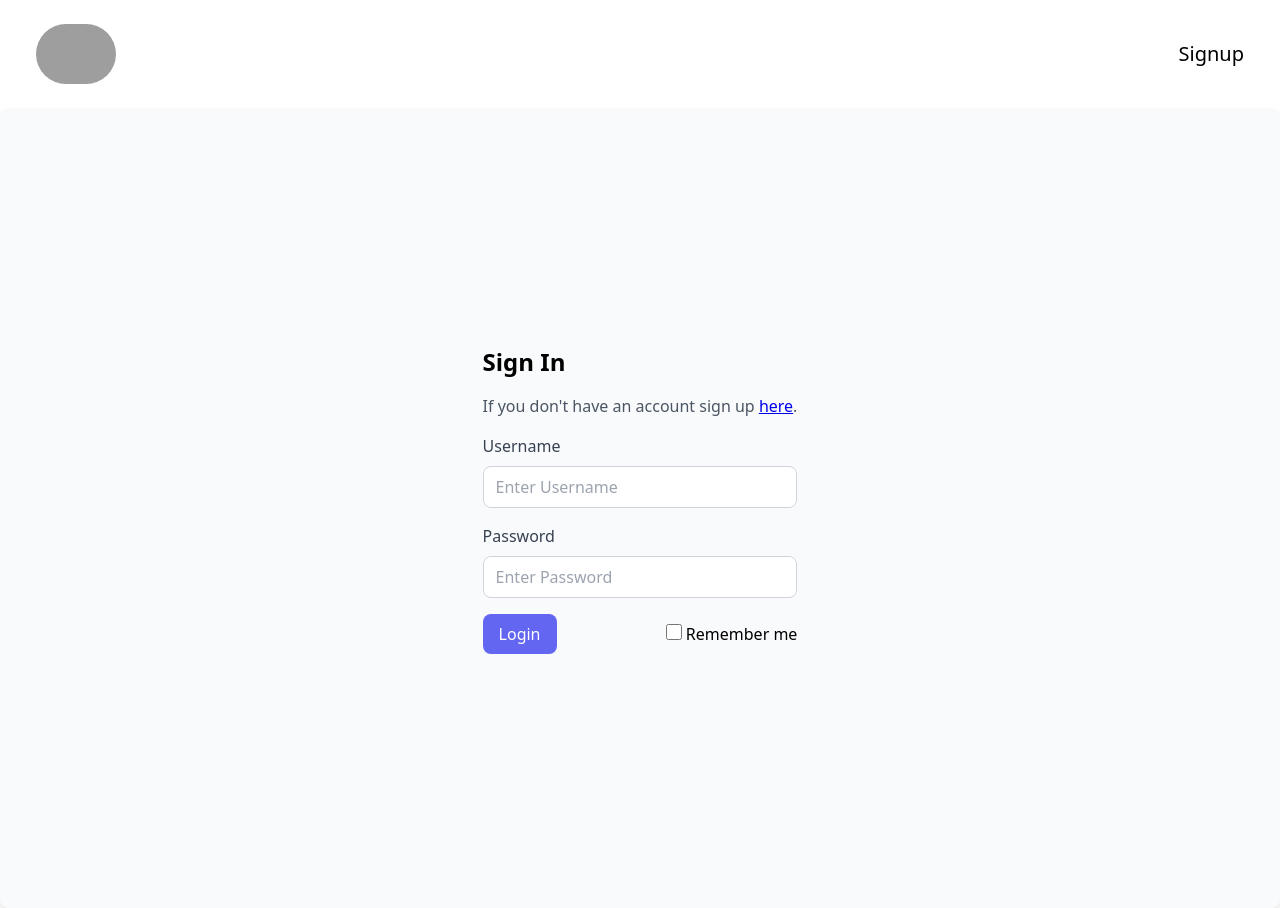
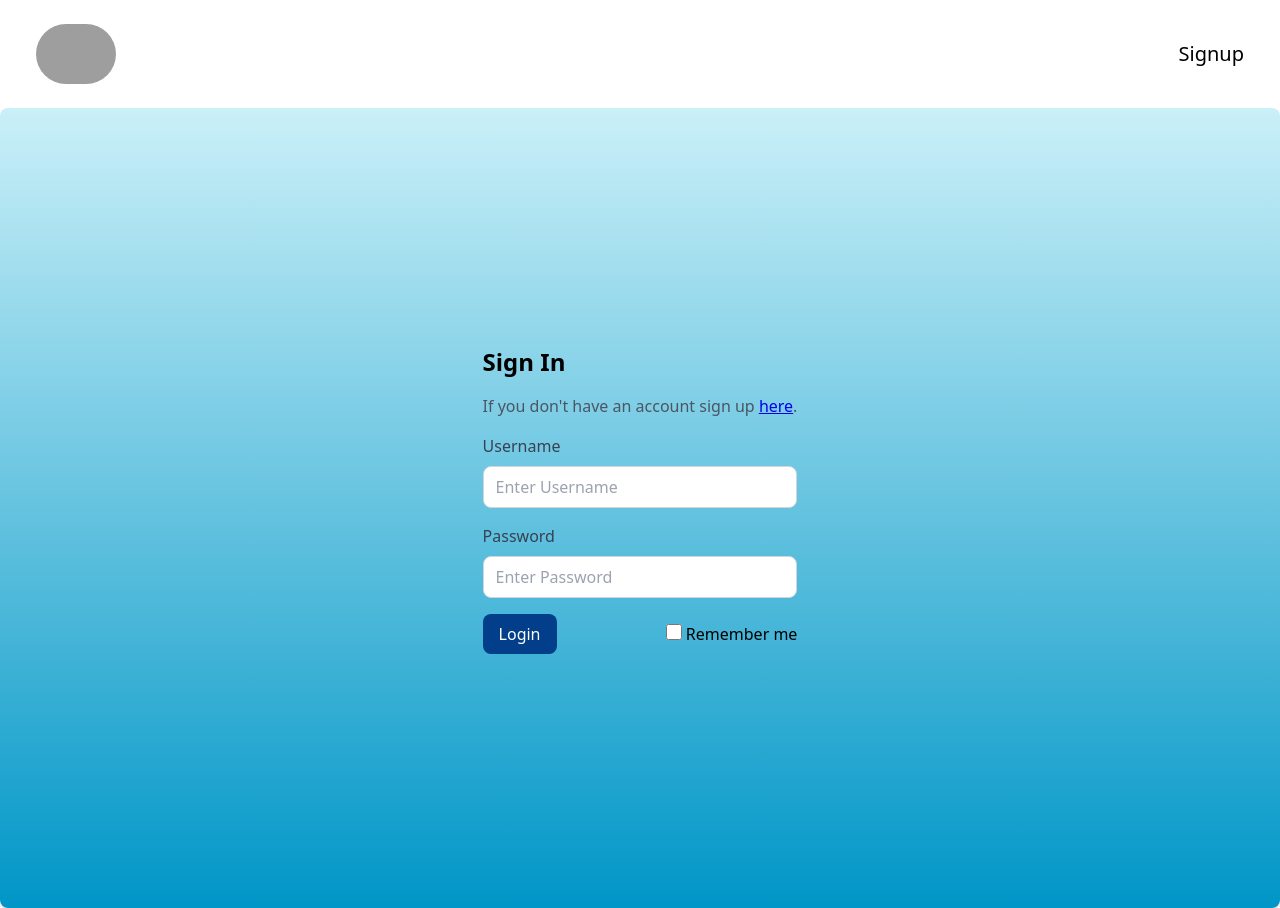
Before and after one commit to tushyagupta81/boosthack2, a React (Vite) app: page /signin in a window 1280 px wide. Built offline with nearby package versions, Linux system fonts and the light colour scheme; grey boxes are pictures that could not be loaded.

Commit message:
modified:   src/pages/Signin.jsx 	modified:   src/pages/Signup.jsx

```diff
--- a/src/pages/Signin.jsx
+++ b/src/pages/Signin.jsx
@@ -5,7 +5,7 @@ const Signin = () => {
   return (
     <>
       <Nav page="signin" />
-      <form className="bg-gray-50 flex items-center justify-center min-h-screen p-6 rounded-lg shadow-md w-full">
+      <form className="bg-gradient-to-b from-blue-100 to-blue-600 flex items-center justify-center min-h-screen p-6 rounded-lg shadow-md w-full">
         <div>
           <header className="text-2xl font-bold mb-4">Sign In</header>
           <p className="mb-4 text-gray-600">
@@ -42,7 +42,7 @@ const Signin = () => {
           <div className="flex items-center justify-between mb-4">
             <button
               type="submit"
-              className="bg-indigo-500 text-white px-4 py-2 rounded-lg hover:bg-indigo-600 focus:outline-none"
+              className="bg-blue-800 text-white px-4 py-2 rounded-lg hover:bg-blue-600 hover:text-black focus:outline-none"
             >
               Login
             </button>
@@ -50,7 +50,7 @@ const Signin = () => {
               <input
                 type="checkbox"
                 name="remember"
-                className="form-checkbox h-4 w-4 mr-1 text-indigo-600 transition duration-150 ease-in-out"
+                className="form-checkbox h-4 w-4 mr-1 text-blue-600 transition duration-150 ease-in-out"
               />
               Remember me
             </label>
--- a/src/pages/Signup.jsx
+++ b/src/pages/Signup.jsx
@@ -5,13 +5,13 @@ const Signup = () => {
   return (
     <>
       <Nav page="signup" />
-      <form className="bg-gray-50 flex items-center justify-center min-h-screen p-6 rounded-lg shadow-md w-full">
+      <form className="bg-gradient-to-b from-blue-100 to-blue-600 flex items-center justify-center min-h-screen p-6 rounded-lg shadow-md w-full">
         <div>
           <header className="text-2xl font-bold mb-4">Sign Up</header>
-          <p className="mb-4 text-gray-600">
+          <p className="mb-4 text-black">
             If you already have an account sign in{" "}
             <span className="underline text-[#0000EE]">
-              <Link to="/login">here</Link>
+              <Link to="/Signin">here</Link>
             </span>
             .
           </p>
@@ -24,7 +24,7 @@ const Signup = () => {
               placeholder="Enter Email"
               name="email"
               required
-              className="w-full px-3 py-2 border border-gray-300 rounded-lg focus:outline-none focus:border-indigo-500"
+              className="w-full px-3 py-2 border border-gray-300 rounded-lg focus:outline-none focus:border-blue-300"
             />
           </div>
           <div className="mb-4">
@@ -36,7 +36,7 @@ const Signup = () => {
               placeholder="Enter Username"
               name="uname"
               required
-              className="w-full px-3 py-2 border border-gray-300 rounded-lg focus:outline-none focus:border-indigo-500"
+              className="w-full px-3 py-2 border border-gray-300 rounded-lg focus:outline-none focus:border-blue-300"
             />
           </div>
           <div className="mb-4">
@@ -48,13 +48,13 @@ const Signup = () => {
               placeholder="Enter Password"
               name="psw"
               required
-              className="w-full px-3 py-2 border border-gray-300 rounded-lg focus:outline-none focus:border-indigo-500"
+              className="w-full px-3 py-2 border border-gray-300 rounded-lg focus:outline-none focus:border-blue-300"
             />
           </div>
           <div className="flex items-center justify-between mb-4">
             <button
               type="submit"
-              className="bg-indigo-500 text-white px-4 py-2 rounded-lg hover:bg-indigo-600 focus:outline-none"
+              className="bg-blue-800 text-white px-4 py-2 rounded-lg hover:bg-blue-400 hover:text-black focus:outline-none"
             >
               Create Account
             </button>
```
